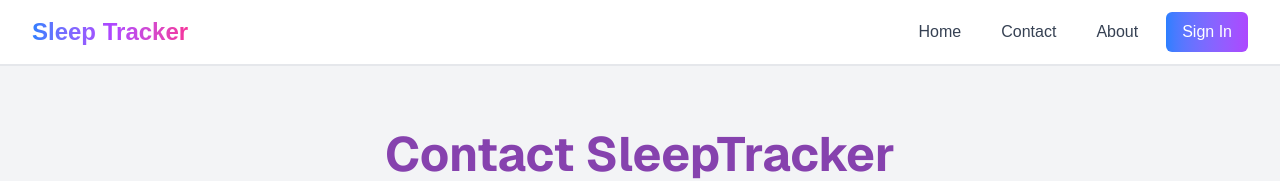
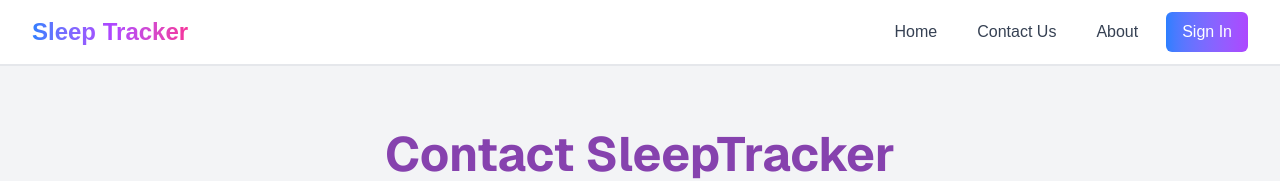
Before and after one commit to viboverse/next-sleep-tracker, a Next.js app: page /contact in a window 1280 px wide. Shown: the top 181 px of the page. Built offline with nearby package versions, Linux system fonts and the light colour scheme; no server answers.

Commit message:
feat: Update header links for user-specific navigation and improve contact link text

```diff
--- a/components/header.tsx
+++ b/components/header.tsx
@@ -24,13 +24,13 @@ export default async function Header() {
               href="/"
               className="hidden rounded-md px-2 py-1 text-sm font-medium text-gray-700 hover:text-purple-600 sm:block sm:px-3 sm:py-2 sm:text-base"
             >
-              Home
+              {user ? "Dashboard" : "Home"}
             </Link>
             <Link
               href="/contact"
               className="hidden rounded-md px-2 py-1 text-sm font-medium text-gray-700 hover:text-purple-600 sm:block sm:px-3 sm:py-2 sm:text-base"
             >
-              Contact
+              Contact Us
             </Link>
             <Link
               href="/about"
```
